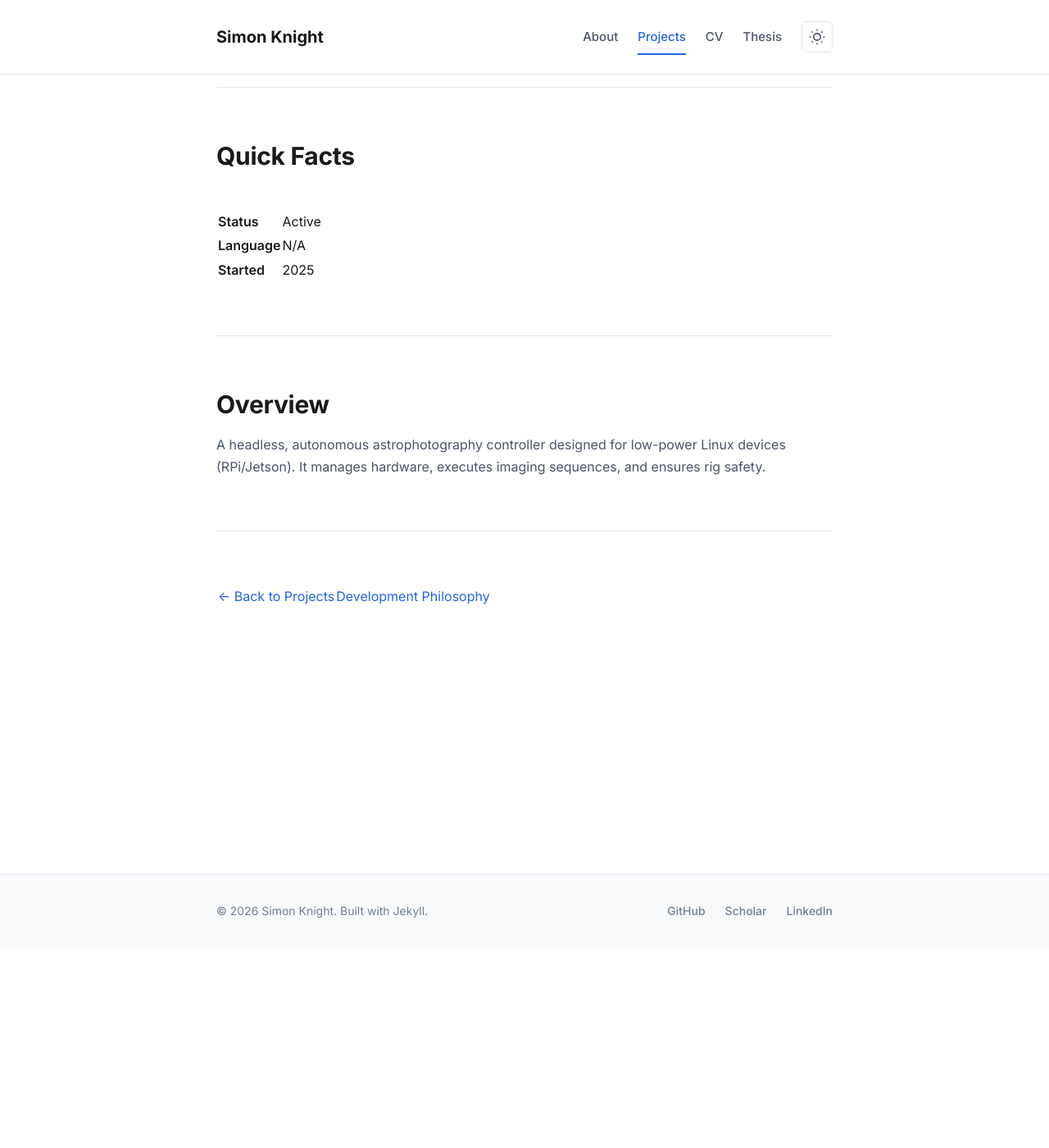
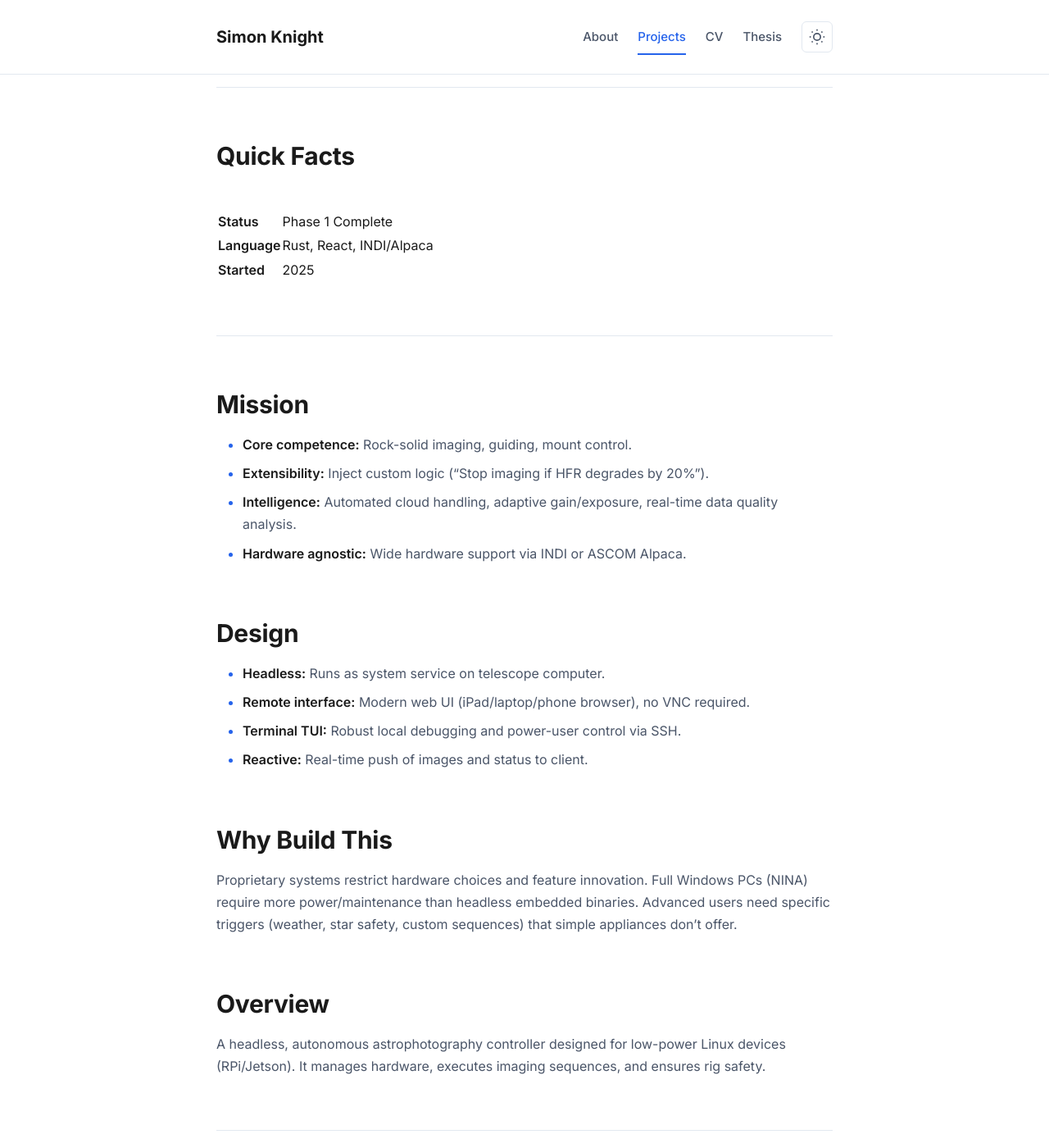
Before and after one commit to sk2/sk2.github.com, a Jekyll site: the page built from projects/open-astro-node.md, in a window 1280 px wide and 1400 px high, scrolled down 245 px. Shown: the whole window at 82% size. Built offline with Jekyll 4.4.1, drawn with Linux system fonts in a browser that asks for light colours; nearby versions of some CDN libraries; our own code applies the rules of GitHub Pages for plain Markdown files; some of the changed text lies outside the part shown.

Commit message:
feat: restore detailed open-astro-node project description
- Restore comprehensive project details for open-astro-node from backup.
- Refine content to adhere to Strunk & White principles: conciseness, active voice, clarity.
- Populate 'Quick Facts' and expand 'Mission', 'Design', and 'Why Build This' sections.
- Ensure consistent formatting and depth in generated project pages.

```diff
--- a/projects/open-astro-node.md
+++ b/projects/open-astro-node.md
@@ -4,7 +4,7 @@ layout: default
 
 # open-astro-node
 
-<span class="status-badge status-active">Active Development</span>
+<span class="status-badge status-active">Phase 1 Complete</span>
 
 [← Back to Projects](../projects)
 
@@ -14,11 +14,29 @@ layout: default
 
 | | |
 |---|---|
-| **Status** | Active |
-| **Language** | N/A |
+| **Status** | Phase 1 Complete |
+| **Language** | Rust, React, INDI/Alpaca |
 | **Started** | 2025 |
 
 ---
+
+## Mission
+
+- **Core competence:** Rock-solid imaging, guiding, mount control.
+- **Extensibility:** Inject custom logic ("Stop imaging if HFR degrades by 20%").
+- **Intelligence:** Automated cloud handling, adaptive gain/exposure, real-time data quality analysis.
+- **Hardware agnostic:** Wide hardware support via INDI or ASCOM Alpaca.
+
+## Design
+
+- **Headless:** Runs as system service on telescope computer.
+- **Remote interface:** Modern web UI (iPad/laptop/phone browser), no VNC required.
+- **Terminal TUI:** Robust local debugging and power-user control via SSH.
+- **Reactive:** Real-time push of images and status to client.
+
+## Why Build This
+
+Proprietary systems restrict hardware choices and feature innovation. Full Windows PCs (NINA) require more power/maintenance than headless embedded binaries. Advanced users need specific triggers (weather, star safety, custom sequences) that simple appliances don't offer.
 
 ## Overview
 
```
